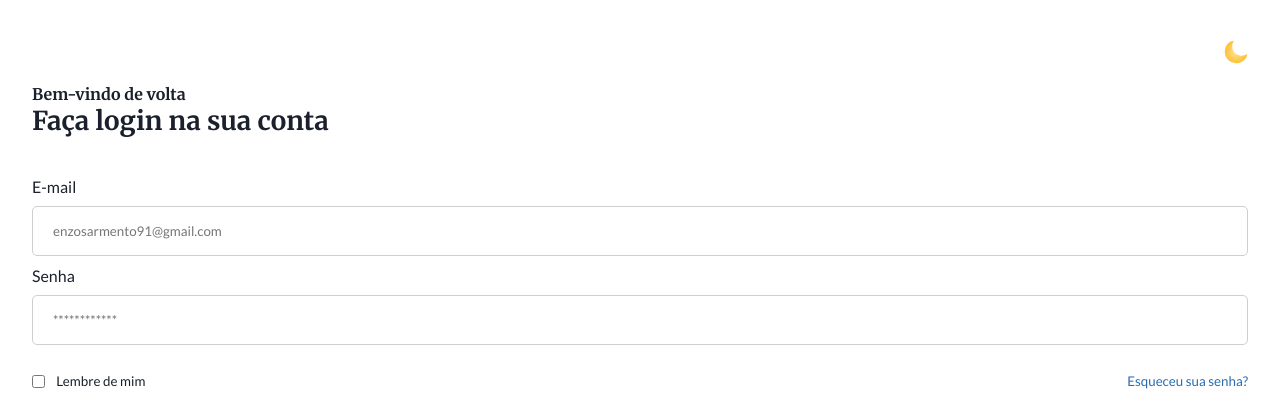
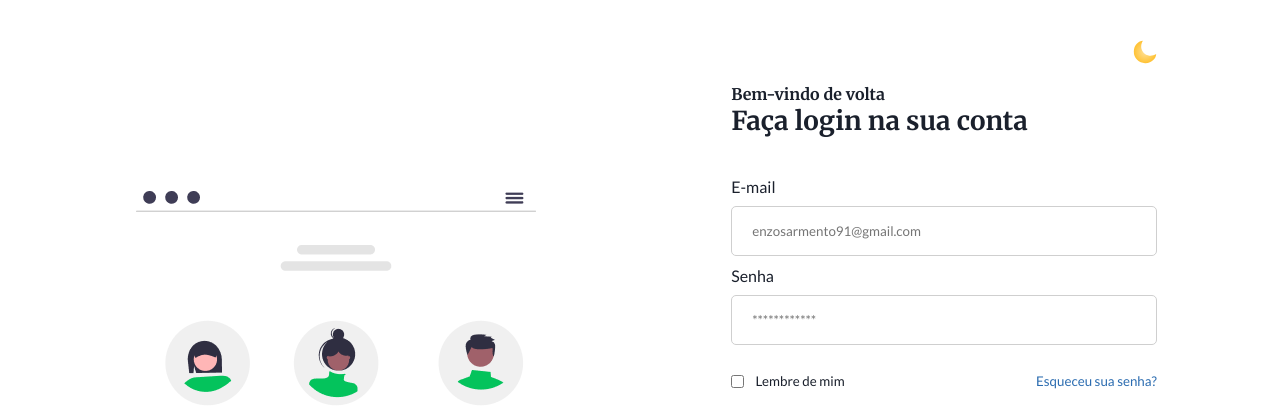
Before and after one commit to enzosarmento/desafios-codelandia, a plain HTML site: page desafio04/index.html in a window 1280 px wide. Shown: the top 412 px of the page. Drawn offline with Linux system fonts and the light colour scheme.

Commit message:
feat: responsive desktop

```diff
--- a/desafio04/assets/css/style.css
+++ b/desafio04/assets/css/style.css
@@ -19,6 +19,7 @@
 
 .dark {
   --bg-body: #3b3b3b;
+  --bg-image: #353535;
   --color-pattern: #ffffff;
   --color-button: #1a202c;
 }
@@ -30,10 +31,15 @@
 
 #application {
   background: var(--bg-body);
+  height: 100vh;
 }
 
 a {
   color: var(--link);
+}
+
+main {
+  height: 100vh;
 }
 
 /* ======= DESKTOP PERSONS IMAGE ======= */
@@ -158,3 +164,52 @@ form input[type="password"] {
 .login-form p span {
   color: var(--color-pattern);
 }
+
+/* ======= RESPONSIVE ======= */
+@media (min-width: 1022px) {
+  .container {
+    display: flex;
+  }
+
+  #image {
+    display: initial;
+    visibility: initial;
+    opacity: 1;
+    width: 50%;
+
+    display: flex;
+    justify-content: center;
+    align-items: center;
+  }
+
+  #image img {
+    max-width: 25rem;
+  }
+
+  #login {
+    width: 50%;
+  }
+
+  .text,
+  .login-form {
+    margin-left: auto;
+    margin-right: auto;
+    width: 70%;
+  }
+
+  .login-form p {
+    margin-top: 7rem;
+  }
+}
+
+@media (max-width: 1250px) {
+    .login-form p {
+    margin-top: 2.5rem;
+  }
+}
+
+@media (min-height: 900px) {
+  .text {
+    padding-top: 13rem;
+  }
+}
--- a/desafio04/index.html
+++ b/desafio04/index.html
@@ -23,7 +23,7 @@
 
 </head>
 <body>
-    <div id="application" class="">
+    <div id="application">
         <main>
             <section class="container">
                 <section id="image">
```
